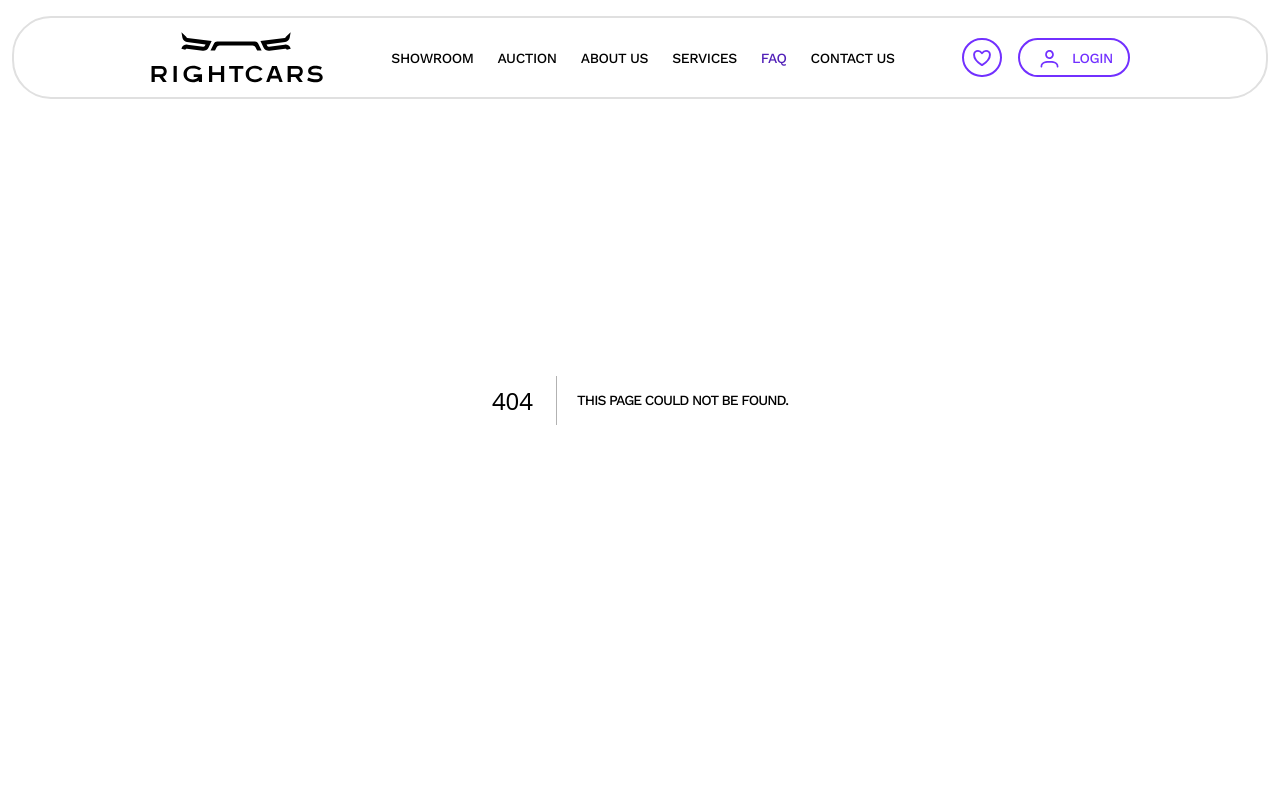
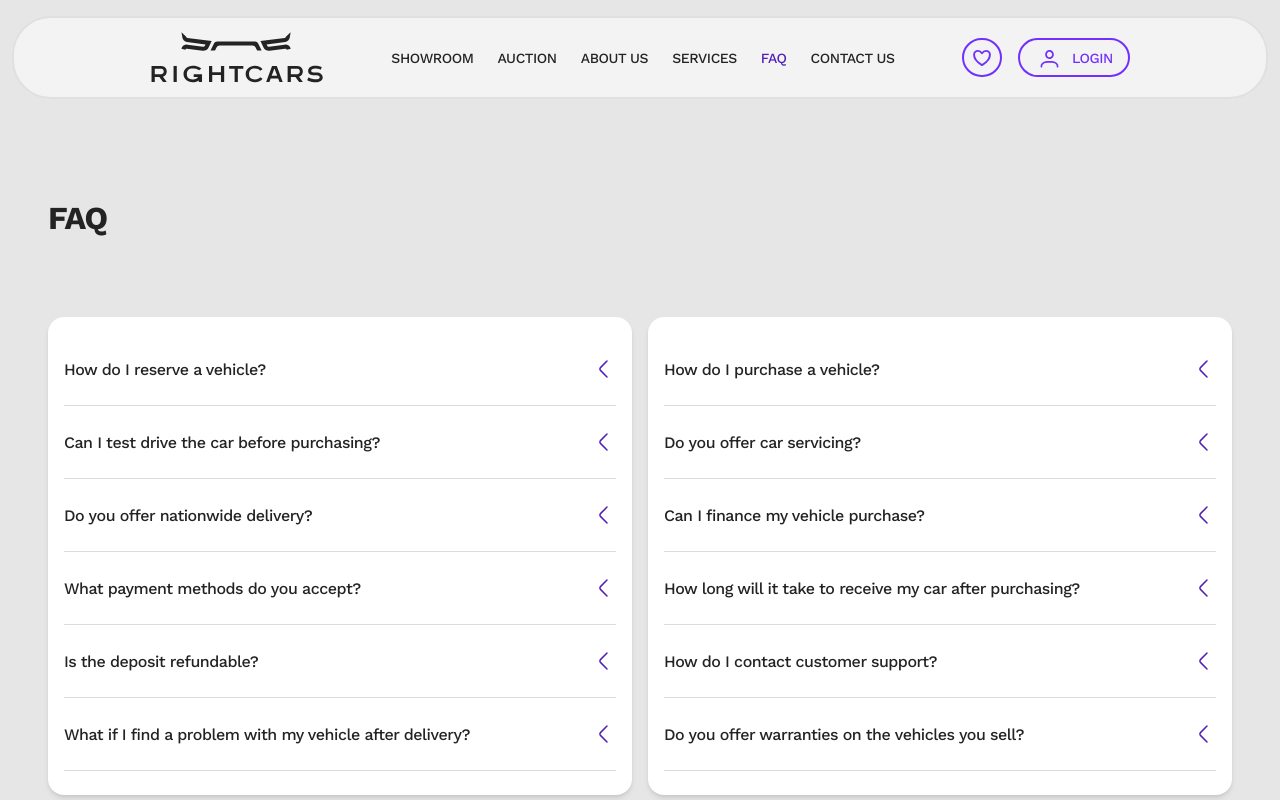
Before and after one commit to right-cars/right-cars-site-frontend, a Next.js app: page /faq in a window 1280 px wide. Before the commit this address had no page. Shown: the top 800 px of the page. Built offline with nearby package versions, Linux system fonts and the light colour scheme; a web font is replaced by a local one.

Commit message:
added faq page

```diff
--- /dev/null
+++ b/src/app/faq/data.ts
@@ -0,0 +1,68 @@
+export const data = {
+  block1: [
+    {
+      question: "How do I reserve a vehicle?",
+      answer:
+        "You can easily reserve a vehicle online by placing a non-refundable deposit. Once your deposit is received, we'll hold the car for you until you're ready to inspect and test drive it. You can reserve your car through our website or by contacting us directly",
+    },
+    {
+      question: "Can I test drive the car before purchasing?",
+      answer:
+        "Yes! We encourage you to inspect and test drive the car to make sure it's the right fit for you. You can schedule a test drive by booking an appointment through our website or by calling us",
+    },
+    {
+      question: "Do you offer nationwide delivery?",
+      answer:
+        "Lorem ipsum dolor sit amet consectetur adipisicing elit. Ullam accusantium, voluptas tempora voluptatibus perspiciatis autem, sequi totam maxime aliquid, assumenda sit unde odit modi pariatur? Impedit nemo velit quibusdam consequatur!",
+    },
+    {
+      question: "What payment methods do you accept?",
+      answer:
+        "Lorem ipsum dolor sit amet consectetur adipisicing elit. Ullam accusantium, voluptas tempora voluptatibus perspiciatis autem, sequi totam maxime aliquid, assumenda sit unde odit modi pariatur? Impedit nemo velit quibusdam consequatur!",
+    },
+    {
+      question: "Is the deposit refundable?",
+      answer:
+        "Lorem ipsum dolor sit amet consectetur adipisicing elit. Ullam accusantium, voluptas tempora voluptatibus perspiciatis autem, sequi totam maxime aliquid, assumenda sit unde odit modi pariatur? Impedit nemo velit quibusdam consequatur!",
+    },
+    {
+      question: "What if I find a problem with my vehicle after delivery?",
+      answer:
+        "Lorem ipsum dolor sit amet consectetur adipisicing elit. Ullam accusantium, voluptas tempora voluptatibus perspiciatis autem, sequi totam maxime aliquid, assumenda sit unde odit modi pariatur? Impedit nemo velit quibusdam consequatur!",
+    },
+  ],
+  block2: [
+    {
+      question: "How do I purchase a vehicle?",
+      answer:
+        "Lorem ipsum dolor sit amet consectetur adipisicing elit. Ullam accusantium, voluptas tempora voluptatibus perspiciatis autem, sequi totam maxime aliquid, assumenda sit unde odit modi pariatur? Impedit nemo velit quibusdam consequatur!",
+    },
+    {
+      question: "Do you offer car servicing?",
+      answer:
+        "Lorem ipsum dolor sit amet consectetur adipisicing elit. Ullam accusantium, voluptas tempora voluptatibus perspiciatis autem, sequi totam maxime aliquid, assumenda sit unde odit modi pariatur? Impedit nemo velit quibusdam consequatur!",
+    },
+    {
+      question: "Can I finance my vehicle purchase?",
+      answer:
+        "Lorem ipsum dolor sit amet consectetur adipisicing elit. Ullam accusantium, voluptas tempora voluptatibus perspiciatis autem, sequi totam maxime aliquid, assumenda sit unde odit modi pariatur? Impedit nemo velit quibusdam consequatur!",
+    },
+    {
+      question: "How long will it take to receive my car after purchasing?",
+      answer:
+        "Lorem ipsum dolor sit amet consectetur adipisicing elit. Ullam accusantium, voluptas tempora voluptatibus perspiciatis autem, sequi totam maxime aliquid, assumenda sit unde odit modi pariatur? Impedit nemo velit quibusdam consequatur!",
+    },
+
+    {
+      question: "How do I contact customer support?",
+      answer:
+        "Lorem ipsum dolor sit amet consectetur adipisicing elit. Ullam accusantium, voluptas tempora voluptatibus perspiciatis autem, sequi totam maxime aliquid, assumenda sit unde odit modi pariatur? Impedit nemo velit quibusdam consequatur!",
+    },
+
+    {
+      question: "Do you offer warranties on the vehicles you sell?",
+      answer:
+        "Lorem ipsum dolor sit amet consectetur adipisicing elit. Ullam accusantium, voluptas tempora voluptatibus perspiciatis autem, sequi totam maxime aliquid, assumenda sit unde odit modi pariatur? Impedit nemo velit quibusdam consequatur!",
+    },
+  ],
+};
--- /dev/null
+++ b/src/app/faq/page.tsx
@@ -0,0 +1,20 @@
+import Container from "@/shared/layouts/Container/Container";
+import DetailsBlock from "../views/Faq/DetailsBlock";
+import { data } from "./data";
+import cls from "./styles.module.scss";
+
+export default function Faq() {
+  const { block1, block2 } = data;
+  return (
+    <Container>
+      <section className={`${"container section"} ${cls.wrapper}`}>
+        <h2>Faq</h2>
+        <div className={cls.contentWrapper}>
+          {[block1, block2].map((block, index) => (
+            <DetailsBlock key={index} block={block} />
+          ))}
+        </div>
+      </section>
+    </Container>
+  );
+}
--- /dev/null
+++ b/src/app/faq/styles.module.scss
@@ -0,0 +1,24 @@
+.wrapper {
+  margin-top: 99px;
+  padding-top: 100px;
+
+  @media (max-width: 989px) {
+    margin-top: 95px;
+    padding-top: 80px;
+  }
+
+  @media (max-width: 550px) {
+    margin-top: 84px;
+    padding-top: 60px;
+  }
+}
+
+.contentWrapper {
+  display: grid;
+  grid-template-columns: 1fr 1fr;
+  gap: 16px;
+
+  @media (max-width: 660px) {
+    grid-template-columns: 1fr;
+  }
+}
--- /dev/null
+++ b/src/app/views/Faq/DetailsBlock.tsx
@@ -0,0 +1,41 @@
+import Image from "next/image";
+import cls from "./styles.module.scss";
+
+type Block = {
+  question: string;
+  answer: string;
+};
+
+type DetailsBlockProps = {
+  block: Block[];
+};
+
+export default function DetailsBlock({ block }: DetailsBlockProps) {
+  return (
+    <div className={cls.detailsContainer}>
+      {block.map(({ question, answer }, index) => (
+        <details key={index} className={cls.details}>
+          <summary className={cls.questionBlock}>
+            <h5 className={cls.question}>{question}</h5>
+            <Image
+              src="/icons/arrow-left.svg"
+              alt="icon"
+              width={24}
+              height={24}
+              className={cls.svg}
+            />
+          </summary>
+          <p
+            className="textMedium"
+            style={{
+              textTransform: "lowercase",
+              paddingBottom: 8,
+            }}
+          >
+            {answer}
+          </p>
+        </details>
+      ))}
+    </div>
+  );
+}
--- /dev/null
+++ b/src/app/views/Faq/styles.module.scss
@@ -0,0 +1,48 @@
+.detailsContainer {
+  background-color: var(--white);
+  box-shadow: var(--shadow);
+  border-radius: 16px;
+  padding: 24px 16px;
+  display: flex;
+  flex-direction: column;
+  gap: 8px;
+}
+
+.details {
+  width: 100%;
+  display: flex;
+  flex-direction: column;
+  gap: 8px;
+  border-bottom: 1px solid rgba(17, 17, 17, 0.15);
+
+  &:hover,
+  &:focus {
+    cursor: pointer;
+  }
+}
+
+.questionBlock {
+  display: flex;
+  width: 100%;
+  justify-content: space-between;
+  gap: 16px;
+  align-items: center;
+  list-style: none;
+  padding: 16px 0;
+
+  &::-webkit-details-marker {
+    display: none;
+  }
+}
+
+.question {
+  text-transform: none;
+}
+
+.svg {
+  transition: transform var(--transition);
+}
+
+.details[open] > .questionBlock > .svg {
+  transform: rotate(-90deg);
+}
```
Also changed, not shown: public/icons/arrow-left.svg (added).
